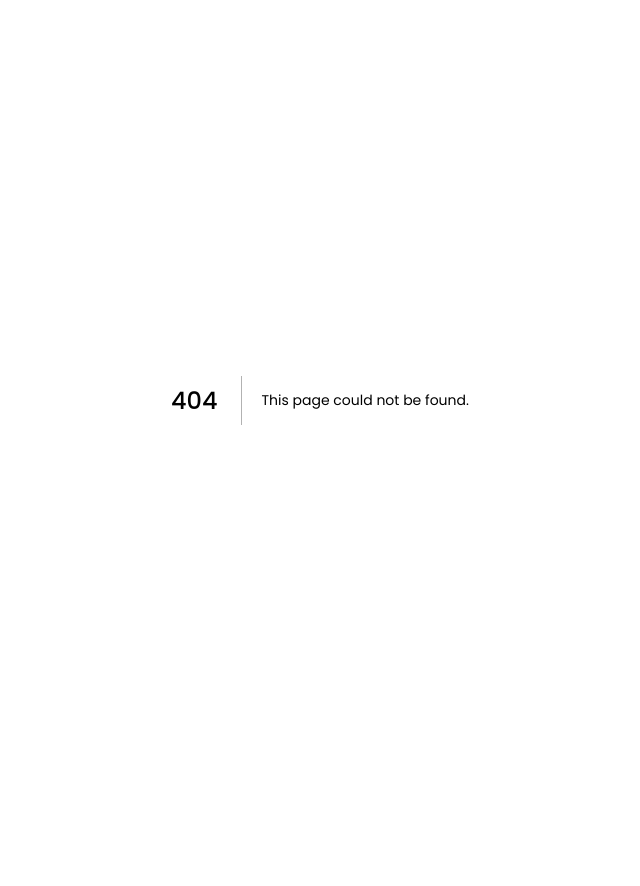
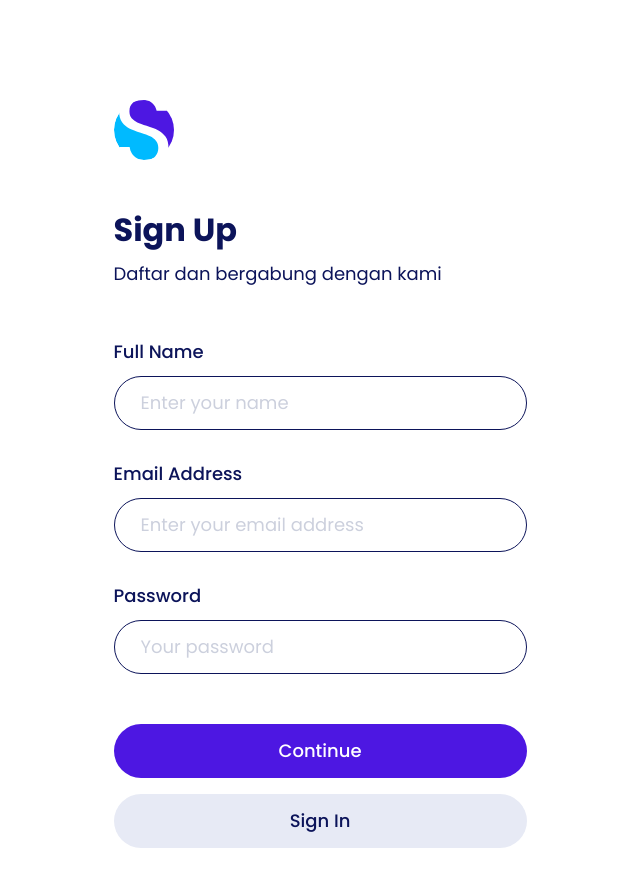
Before and after one commit to nailnafir/dolanan-reload, a Next.js app: page /sign-up in a window 1280 px wide. Before the commit this address had no page. Shown: the top 886 px of the page, without its empty margins (320-960 px from the left). Before the commit the page ends 800 px from the top, so only its background shows below. Built offline with nearby package versions, Linux system fonts and the light colour scheme.

Commit message:
convert plain HTML sign up page to NextJS

```diff
--- a/pages/_app.tsx
+++ b/pages/_app.tsx
@@ -4,6 +4,7 @@
 import '../styles/checkout.css'
 import '../styles/complete-checkout.css'
 import '../styles/sign-in.css'
+import '../styles/sign-up.css'
 import type { AppProps } from 'next/app'
 
 export default function App({ Component, pageProps }: AppProps) {
--- /dev/null
+++ b/pages/sign-up.tsx
@@ -0,0 +1,114 @@
+export default function SignUp() {
+  return (
+    <>
+      <section className="sign-up mx-auto pt-lg-100 pb-lg-100 pt-30 pb-47">
+        <div className="container mx-auto">
+          <form action="">
+            <div className="pb-50">
+              <a className="navbar-brand" href="../index.html">
+                <svg
+                  width="60"
+                  height="60"
+                  viewBox="0 0 60 60"
+                  fill="none"
+                  xmlns="http://www.w3.org/2000/svg"
+                >
+                  <mask
+                    id="mask0"
+                    mask-type="alpha"
+                    maskUnits="userSpaceOnUse"
+                    x="0"
+                    y="0"
+                    width="60"
+                    height="60"
+                  >
+                    <circle cx="30" cy="30" r="30" fill="#3546AB" />
+                  </mask>
+                  <g mask="url(#mask0)">
+                    <circle cx="30" cy="30" r="30" fill="#00BAFF" />
+                    <path
+                      d="M41.5001 35.0001C52.3001 38.2001 49.6668 48.0001 47.0001 52.5001L71.0001 60.5001L79.5001 -12.9999C63.6667 -13.8333 29.5001 -14.9999 19.5001 -12.9999C7.00007 -10.4999 13.5001 4.00006 12.0001 14.0001C10.5001 24.0001 28.0001 31.0001 41.5001 35.0001Z"
+                      fill="#4D17E2"
+                    />
+                    <path
+                      d="M54.495 47.785C54.495 51.285 53.655 54.54 51.975 57.55C50.295 60.56 47.74 63.01 44.31 64.9C40.88 66.79 36.645 67.735 31.605 67.735C26.705 67.735 22.33 66.86 18.48 65.11C14.7 63.29 11.655 60.84 9.345 57.76C7.105 54.61 5.81 51.04 5.46 47.05H15.645C15.855 49.15 16.555 51.215 17.745 53.245C19.005 55.205 20.755 56.85 22.995 58.18C25.305 59.44 28.07 60.07 31.29 60.07C35.49 60.07 38.71 58.95 40.95 56.71C43.19 54.47 44.31 51.6 44.31 48.1C44.31 45.09 43.505 42.64 41.895 40.75C40.355 38.86 38.43 37.39 36.12 36.34C33.81 35.22 30.66 34.03 26.67 32.77C21.98 31.23 18.2 29.795 15.33 28.465C12.53 27.065 10.115 25 8.085 22.27C6.125 19.54 5.145 15.935 5.145 11.455C5.145 7.60499 6.055 4.20999 7.875 1.27C9.765 -1.67 12.425 -3.945 15.855 -5.555C19.355 -7.165 23.45 -7.97 28.14 -7.97C35.42 -7.97 41.195 -6.185 45.465 -2.615C49.735 0.884996 52.22 5.365 52.92 10.825H42.63C42.07 7.885 40.565 5.295 38.115 3.055C35.665 0.814997 32.34 -0.305003 28.14 -0.305003C24.29 -0.305003 21.21 0.709996 18.9 2.73999C16.59 4.69999 15.435 7.5 15.435 11.14C15.435 14.01 16.17 16.355 17.64 18.175C19.18 19.925 21.07 21.325 23.31 22.375C25.55 23.355 28.63 24.475 32.55 25.735C37.31 27.275 41.125 28.745 43.995 30.145C46.935 31.545 49.42 33.68 51.45 36.55C53.48 39.35 54.495 43.095 54.495 47.785Z"
+                      fill="white"
+                    />
+                  </g>
+                </svg>
+              </a>
+            </div>
+            <h2 className="text-4xl fw-bold color-palette-1 mb-10">Sign Up</h2>
+            <p className="text-lg color-palette-1 m-0">
+              Daftar dan bergabung dengan kami
+            </p>
+            <div className="pt-50">
+              <label
+                htmlFor="name"
+                className="form-label text-lg fw-medium color-palette-1 mb-10"
+              >
+                Full Name
+              </label>
+              <input
+                type="text"
+                className="form-control rounded-pill text-lg"
+                id="name"
+                name="name"
+                aria-describedby="name"
+                placeholder="Enter your name"
+              />
+            </div>
+            <div className="pt-30">
+              <label
+                htmlFor="email"
+                className="form-label text-lg fw-medium color-palette-1 mb-10"
+              >
+                Email Address
+              </label>
+              <input
+                type="email"
+                className="form-control rounded-pill text-lg"
+                id="email"
+                name="email"
+                aria-describedby="email"
+                placeholder="Enter your email address"
+              />
+            </div>
+            <div className="pt-30">
+              <label
+                htmlFor="password"
+                className="form-label text-lg fw-medium color-palette-1 mb-10"
+              >
+                Password
+              </label>
+              <input
+                type="password"
+                className="form-control rounded-pill text-lg"
+                id="password"
+                name="password"
+                aria-describedby="password"
+                placeholder="Your password"
+              />
+            </div>
+            <div className="button-group d-flex flex-column mx-auto pt-50">
+              <a
+                className="btn btn-sign-up fw-medium text-lg text-white rounded-pill mb-16"
+                href="../src/sign-up-photo.html"
+                role="button"
+              >
+                Continue
+              </a>
+              <a
+                className="btn btn-sign-in fw-medium text-lg color-palette-1 rounded-pill"
+                href="../src/sign-in.html"
+                role="button"
+              >
+                Sign In
+              </a>
+            </div>
+          </form>
+        </div>
+      </section>
+    </>
+  );
+}
--- /dev/null
+++ b/styles/sign-up.css
@@ -0,0 +1,46 @@
+/* Sign Up */
+
+.sign-up input[type="password"],
+.sign-up input[type="email"],
+.sign-up input[type="text"]{
+    border: 1px solid #0C145A;
+    padding: 0.75rem 1.625rem;
+    color: #0C145A;
+}
+
+.sign-up input[type="password"]:focus-within,
+.sign-up input[type="email"]:focus-within,
+.sign-up input[type="text"]:focus-within{
+    color: #0C145A;
+}
+
+.sign-up input[type="password"]::placeholder,
+.sign-up input[type="email"]::placeholder,
+.sign-up input[type="text"]::placeholder{
+    color: #CCD0DD;
+}
+
+.sign-up .btn-sign-up{
+    padding: 0.75rem;
+    background-color: #4D17E2;
+}
+
+.sign-up .btn-sign-in{
+    padding: 0.75rem;
+    background-color: #E7EAF5;
+}
+
+
+.sign-up .button-group{
+    width: 100%;
+}
+
+@media (min-width: 992px){
+    .sign-up .container,
+    .sign-up input[type="password"],
+    .sign-up input[type="email"]{
+        max-width: 437px;
+    }
+    }
+
+/*  */
```
